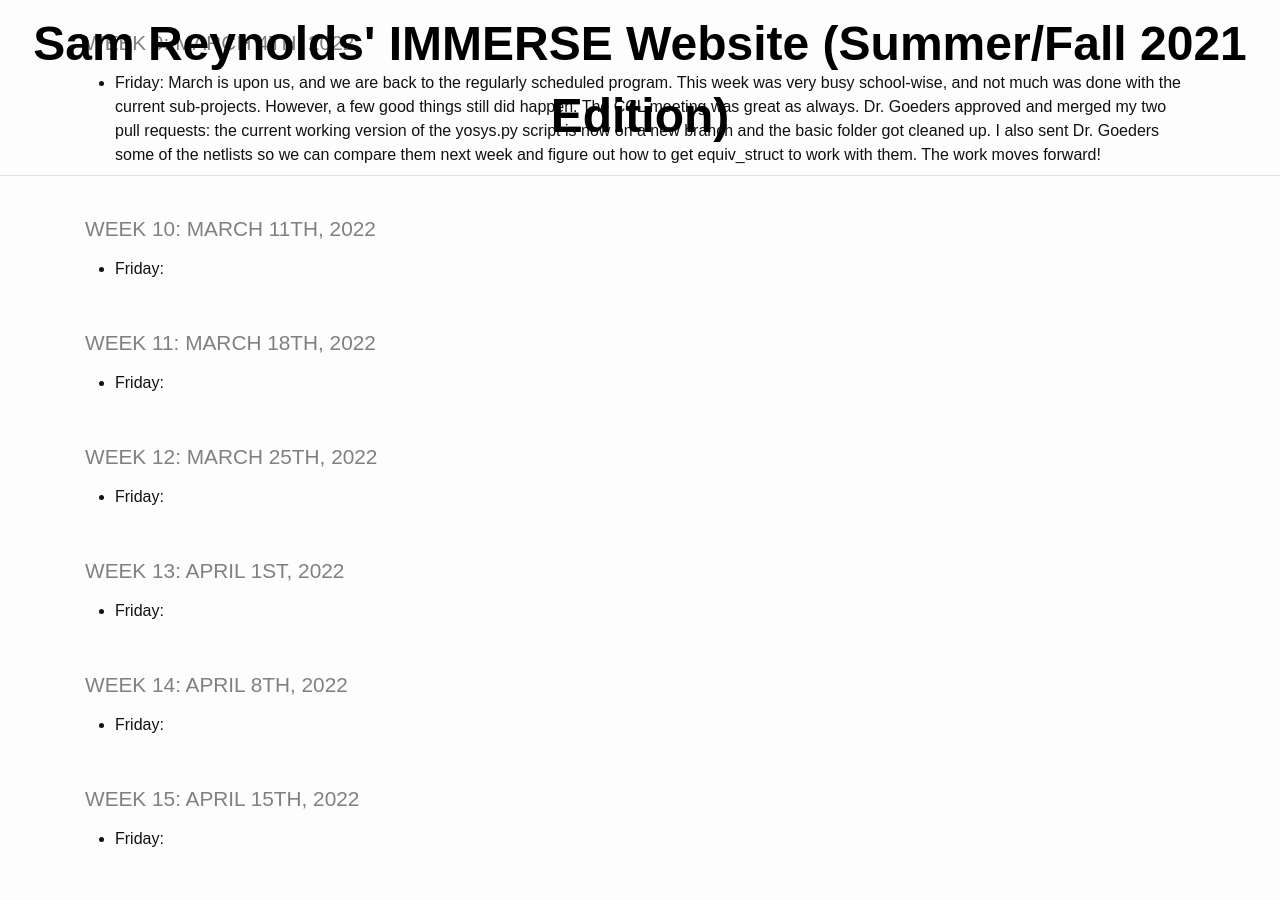
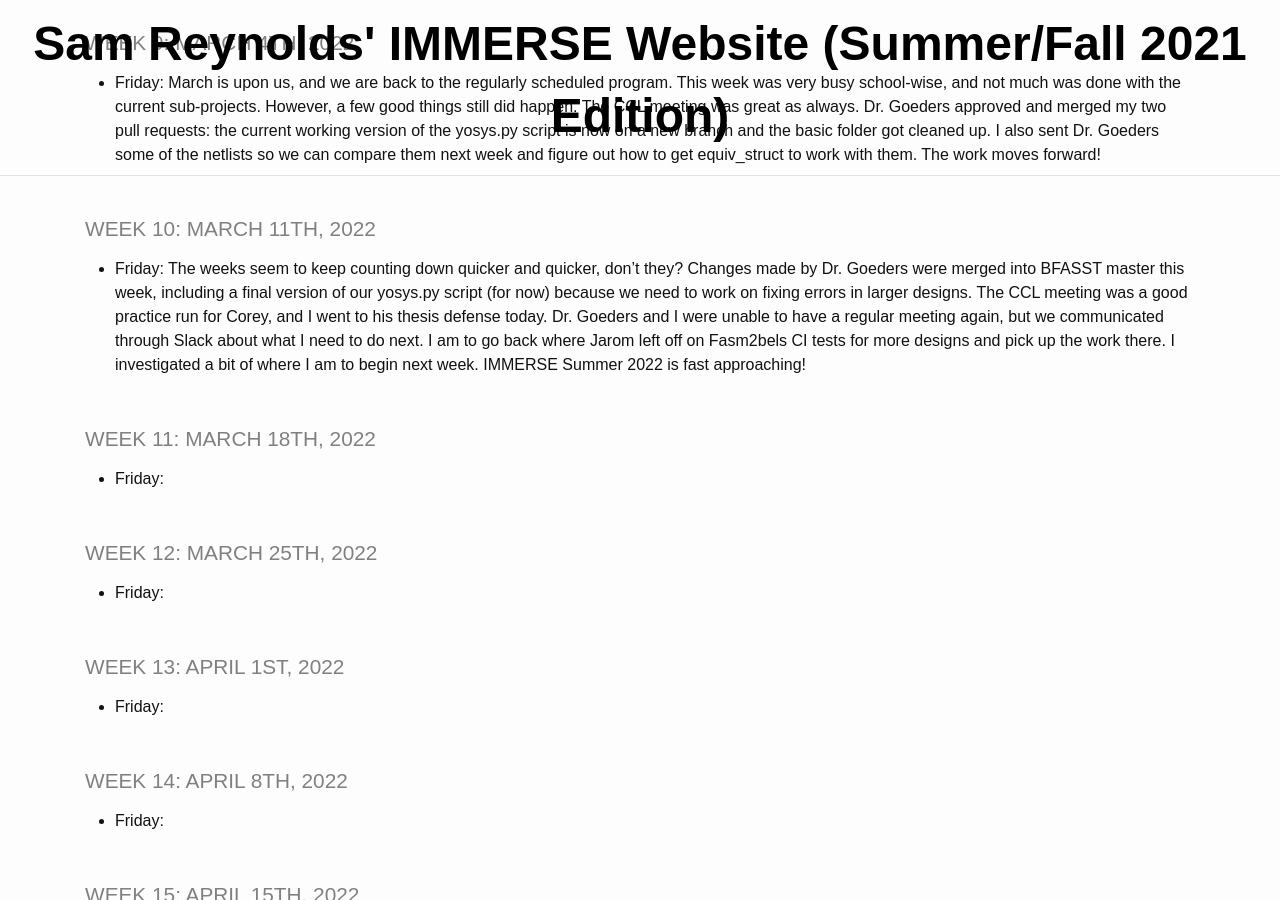
Before and after one commit to TheDHCreator/thedhcreator.github.io, a Jekyll site: the page built from _pages/log.md, in a window 1280 px wide and 900 px high, scrolled down 12865 px. Built offline with Jekyll 4.4.1, drawn with Linux system fonts in a browser that asks for light colours.

Commit message:
Commit for the week: more final stuff merged, further work is on adding more complex designs (moving away from new equivalence checking for now, good CCL and Corey defense. Much to do next week on next phase of project.

```diff
--- a/_pages/log.md
+++ b/_pages/log.md
@@ -272,7 +272,7 @@ title: IMMERSE Log
 
 ### Week 10: March 11th, 2022
 
-* **Friday**:
+* **Friday**: The weeks seem to keep counting down quicker and quicker, don't they? Changes made by Dr. Goeders were merged into BFASST master this week, including a final version of our yosys.py script (for now) because we need to work on fixing errors in larger designs. The CCL meeting was a good practice run for Corey, and I went to his thesis defense today. Dr. Goeders and I were unable to have a regular meeting again, but we communicated through Slack about what I need to do next. I am to go back where Jarom left off on Fasm2bels CI tests for more designs and pick up the work there. I investigated a bit of where I am to begin next week. IMMERSE Summer 2022 is fast approaching!
 
 ### Week 11: March 18th, 2022
 
```
